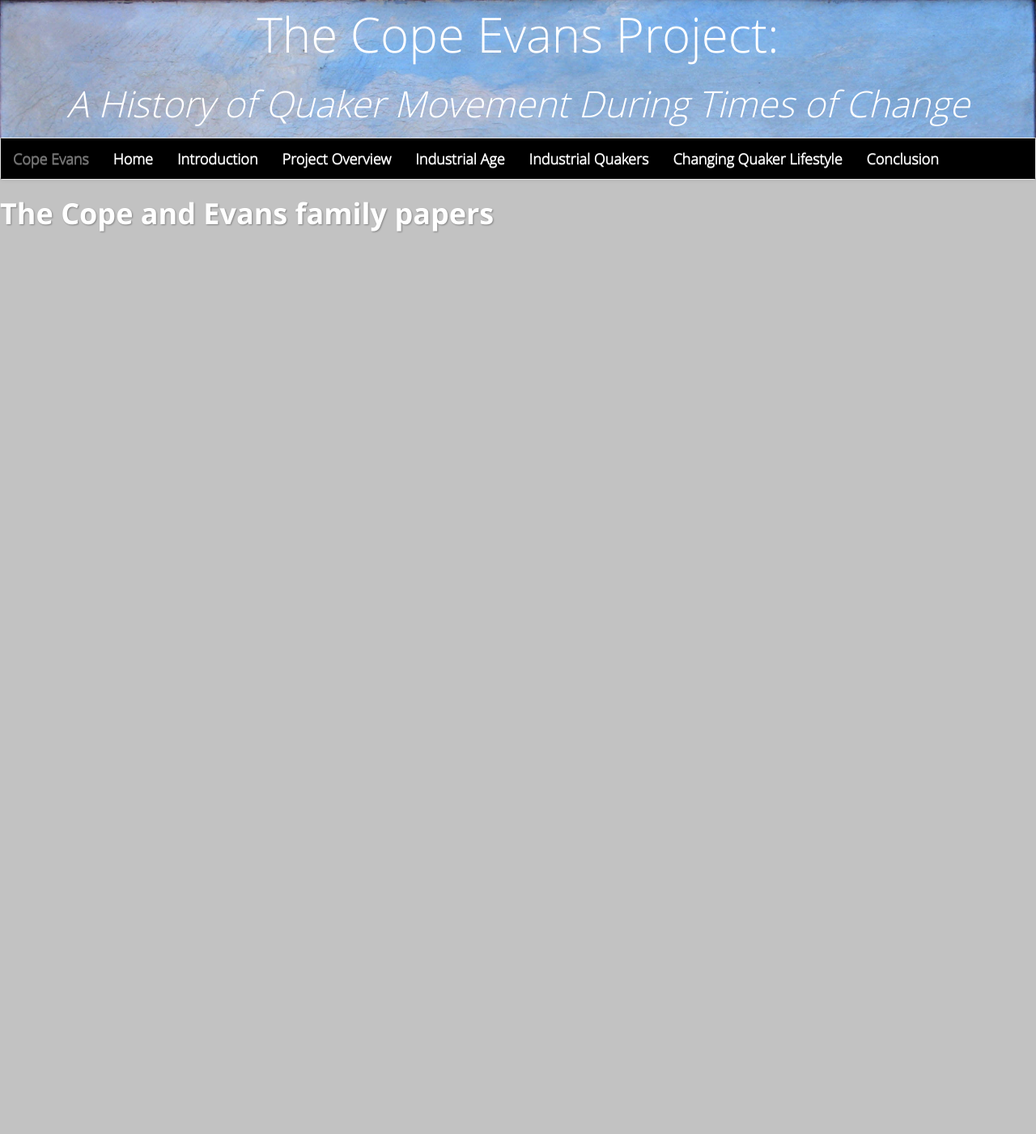
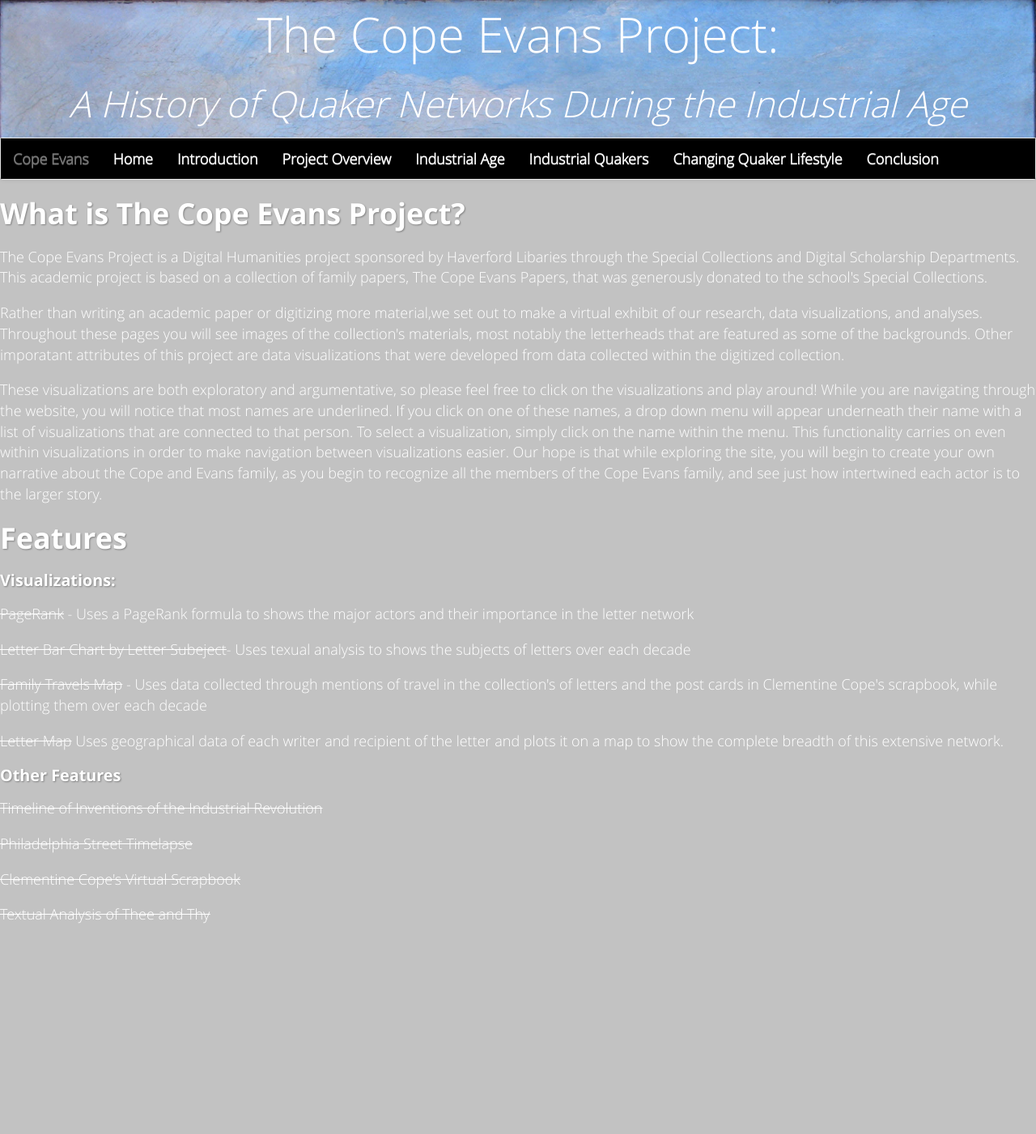
Before and after one commit to HCDigitalScholarship/CopeEvans, a Django app: page / in a window 1280 px wide. Shown: the top 1401 px of the page at 81% size. Run offline with Django 3.2, Linux system fonts and the light colour scheme; parts of the project's set-up code (start-up, migrations or seed data) failed here and were passed over; some libraries are stand-ins or nearby versions.

Commit message:
added content to the Home Page

```diff
--- a/templates/index.html
+++ b/templates/index.html
@@ -24,11 +24,36 @@
 	The Cope Evans Project:
 	</div>
 	<div id="subtitle">
-	A History of Quaker Movement During Times of Change
+	A History of Quaker Networks During the Industrial Age
 	</div>
     </div>
     {% include "menu.html" %}
     <div id="content">
-    <h3>The Cope and Evans family papers</h3>
+    <h3>What is The Cope Evans Project?</h3>
 </body>
+  <p>  The Cope Evans Project is a Digital Humanities project sponsored by Haverford Libaries through the Special Collections and Digital Scholarship Departments. This academic project is based on a collection of family papers, The Cope Evans Papers, that was generously donated to the school's Special Collections. </p>
+    <p>Rather than writing an academic paper or digitizing more material,we set out to make a virtual exhibit of our research, data visualizations, and analyses. Throughout these pages you will see images of the collection's materials, most notably the letterheads that are featured as some of the backgrounds. Other imporatant attributes of this project are data visualizations that were developed from data collected within the digitized collection.
+     </p>   <p>
+These visualizations are both exploratory and argumentative, so please feel free to click on the visualizations and play around!  While you are navigating through the website, you will notice that most names are underlined. If you click on one of these names, a drop down menu will appear underneath their name with a list of visualizations that are connected to that person. To select a visualization, simply click on the name within the menu. This functionality carries on even within visualizations in order to make navigation between visualizations easier. Our hope is that while exploring the site, you will begin to create your own narrative about the Cope and Evans family, as you begin to recognize all the members of the Cope Evans family, and see just how intertwined each actor is to the larger story.</p>
+
+
+  <p> <h3>Features</h3>
+<p> <p>
+<h6>Visualizations:</h6></p>
+ <p>  <s> PageRank</s> - Uses a PageRank formula to shows the major actors and their importance in the letter network</p>
+  <p>  <s> Letter Bar Chart by Letter Subeject</s>- Uses texual analysis to shows the subjects of letters over each decade</p>
+   <p> <s>Family Travels Map</s> - Uses data collected through mentions of travel in the collection's of letters and the post cards in Clementine Cope's scrapbook, while plotting them over each decade</p>
+ <p>   <s>Letter Map</s> Uses geographical data of each writer and recipient of the letter and plots it on a map to show the complete breadth of this extensive network. </p>
+
+<p>
+  </p>
+    <h6>Other Features</h6>
+    <p><s>Timeline of Inventions of the Industrial Revolution </s></p>
+    <p><s>Philadelphia Street Timelapse</s></p>
+   <p><s>Clementine Cope's Virtual Scrapbook<s></p>
+    <p><s>Textual Analysis of Thee and Thy</s></p>
+    <p></p>
+    <p></p>
+
+
 </html>
```
